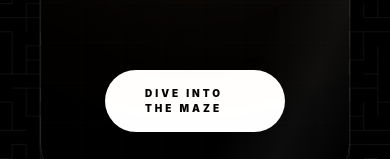
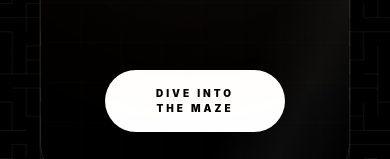
Before and after one commit to anoshione/maze-website, a React (Vite) app: page / in a window 390 px wide. Shown: the part 559-718 px from the top of the page. Built offline with nearby package versions, Linux system fonts and the light colour scheme.

Commit message:
Add files via upload

```diff
--- a/src/App.tsx
+++ b/src/App.tsx
@@ -232,13 +232,13 @@ export default function App() {
                 initial={{ y: 20, opacity: 0 }}
                 animate={{ y: 0, opacity: 1 }}
                 transition={{ delay: 0.6 }}
-                className="pointer-events-auto"
+                className="pointer-events-auto flex justify-center sm:justify-start"
               >
                 <a
                   href="https://mazegame-exe-stopped-working.vercel.app/"
                   target="_blank"
                   rel="noopener noreferrer"
-                  className="inline-block px-10 sm:px-14 py-4 sm:py-6 bg-white text-black rounded-full font-black text-[10px] sm:text-xs uppercase tracking-[3px] sm:tracking-[5px] transition-all transform hover:scale-105 active:scale-95 shadow-2xl hover:bg-[var(--accent-main)]"
+                  className="inline-flex items-center justify-center text-center px-10 sm:px-14 py-4 sm:py-6 bg-white text-black rounded-full font-black text-[10px] sm:text-xs uppercase tracking-[3px] sm:tracking-[5px] transition-all transform hover:scale-105 active:scale-95 shadow-2xl hover:bg-[var(--accent-main)]"
                 >
                   Dive into the maze
                 </a>
```
